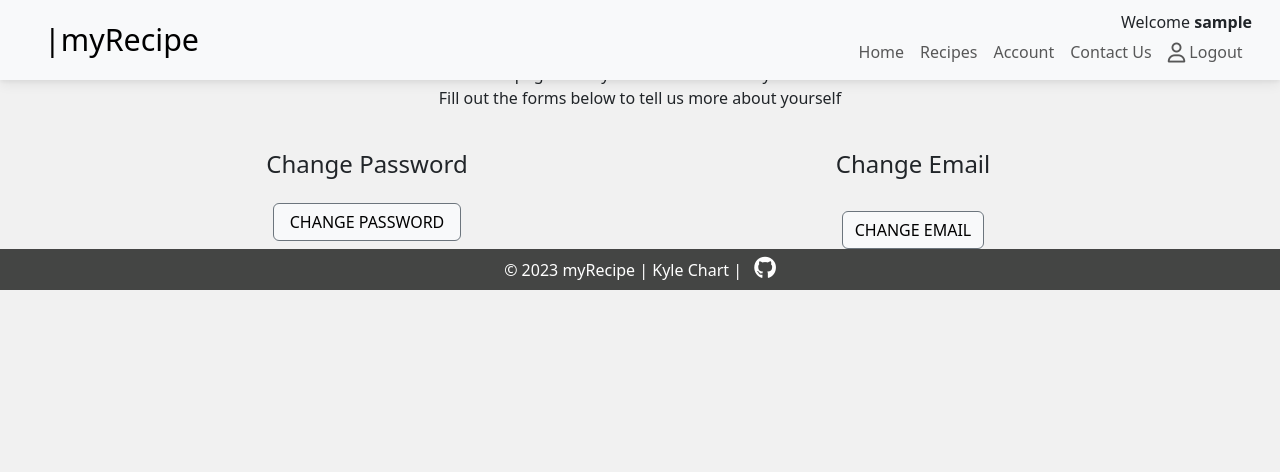
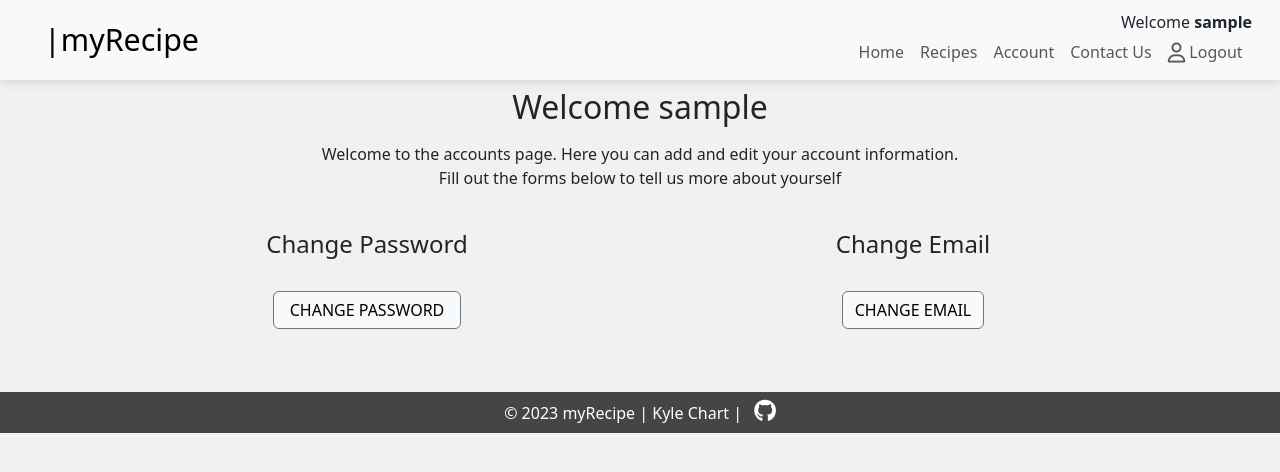
Before and after one commit to Mrekyle/ci-project-4, a Django app: page /user-account/ in a window 1280 px wide. Shown: the top 472 px of the page. Run offline with Django 3.2, Linux system fonts and the light colour scheme; the visitor is signed in with stand-in values (Sample User, id 1); some libraries are stand-ins or nearby versions.

Commit message:
Edit styling on deployment issues

```diff
--- a/static/css/style.css
+++ b/static/css/style.css
@@ -25,11 +25,11 @@ html, body {
 }
 
 .user-container {
-    height: 0.0rem;
+    height: 3.4rem;
 }
 
 .logout-container {
-    height: 0.4rem;
+    height: 4.4rem;
 }
 
 .email-container {
--- a/templates/account/login.html
+++ b/templates/account/login.html
@@ -26,7 +26,7 @@
         {% endif %}
         <p>Forgotten your password? Request a reset by submitting a request on our contact form <a href="{% url 'contact' %}"><strong>Here!</strong></a>
           <br>Just be sure to include your First Name, Username and email linked to your account</p>
-        <button class="btn btn-signup right mb-8" type="submit">
+        <button class="btn btn-signup right mb-10" type="submit">
           {% trans "Sign In" %}
         </button>
       </form>
--- a/templates/account/logout.html
+++ b/templates/account/logout.html
@@ -2,7 +2,7 @@
 Out" %}{% endblock %} {% block content %}
 <div class="container header-size mb-2 mt-6">
   <div class="row">
-    <div class="col-md-8 mt-4 offset-md-2 text-center mb-6">
+    <div class="col-md-8 mt-4 offset-md-2 text-center mt-4 mb-6">
       <h3 class="logout">{% trans "Sign Out" %}</h3>
 
       <p class="mt-4">{% trans 'Thank you for using the myRecipe platform!' %}</p>
--- a/templates/account/signup.html
+++ b/templates/account/signup.html
@@ -12,7 +12,7 @@
       </p>
     </div>
   </div>
-  <div class="row ">
+  <div class="row mb-4">
     <div class="col-md-8 mt-1 offset-md-2">
       <form
         class="signup"
--- a/templates/contactus.html
+++ b/templates/contactus.html
@@ -2,7 +2,7 @@
 {% load static %}
 
 {% block content %}
-<div class="header-size text-center">
+<div class="header-size mt-4 text-center">
     <h2 class="pt-1">Contact Us.</h2>
 </div>
 <!-- Contact form for authenticated and un authenticated users  -->
@@ -28,9 +28,10 @@
 
             <!-- Submit button -->
             <button type="submit" class="btn btn-primary btn-block mb-4">Send your message!</button>
-            <p class="text-muted text-center mt-2">* means the information is required</p>
+            <p class="text-muted text-center mt-2 mb-4">* means the information is required</p>
             <p id="email-success" class=" pt-2 text-center text-success text-opacity-75"></p>
         </form>
     </div>
+    <div class="container mb-4"></div>
 </div>
 {% endblock %}
--- a/templates/useraccount.html
+++ b/templates/useraccount.html
@@ -5,8 +5,8 @@
 {% block content %}
 
 {% if user.is_authenticated %}
-<div class="container text-center">
-    <div class="row mb-4">
+<div class="container header-size text-center">
+    <div class="row mt-4 mb-4">
         <h2 class="mt-2">Welcome {{ user.username }}</h2>
         <p class="pt-2">Welcome to the accounts page. Here you can add and edit your account information.<br> Fill out the forms below to tell us more about yourself</p>
     </div>
@@ -16,14 +16,14 @@
             <div class="col-md-6">
                 <h4>Change Password</h4>
                 <div>
-                    <button class="ps-3 pe-3 btn btn-light btn-outline-secondary btn-update mt-3" type="submit" name="action"><a href="{% url 'account_change_password' %}" aria-label="Opens the update and change password page">Change Password</a></button>
+                    <button class="ps-3 pe-3 btn btn-light btn-outline-secondary btn-update mt-4 mb-2" type="submit" name="action"><a href="{% url 'account_change_password' %}" aria-label="Opens the update and change password page">Change Password</a></button>
                 </div>
             </div>
             <!-- Allowing the user to add/change the email on the account  -->
             <div class="col-md-6">
                 <h4>Change Email</h4>
                 <div>
-                    <button type="button" class="btn btn-light btn-update btn-outline-secondary mt-4"><a href="{% url 'account_email' %}" aria-label="Opens the add or change an email on your account">Change Email</a></button>
+                    <button type="button" class="btn btn-light btn-update btn-outline-secondary mt-4 mb-2"><a href="{% url 'account_email' %}" aria-label="Opens the add or change an email on your account">Change Email</a></button>
                 </div>
             </div>
         </div>
```
